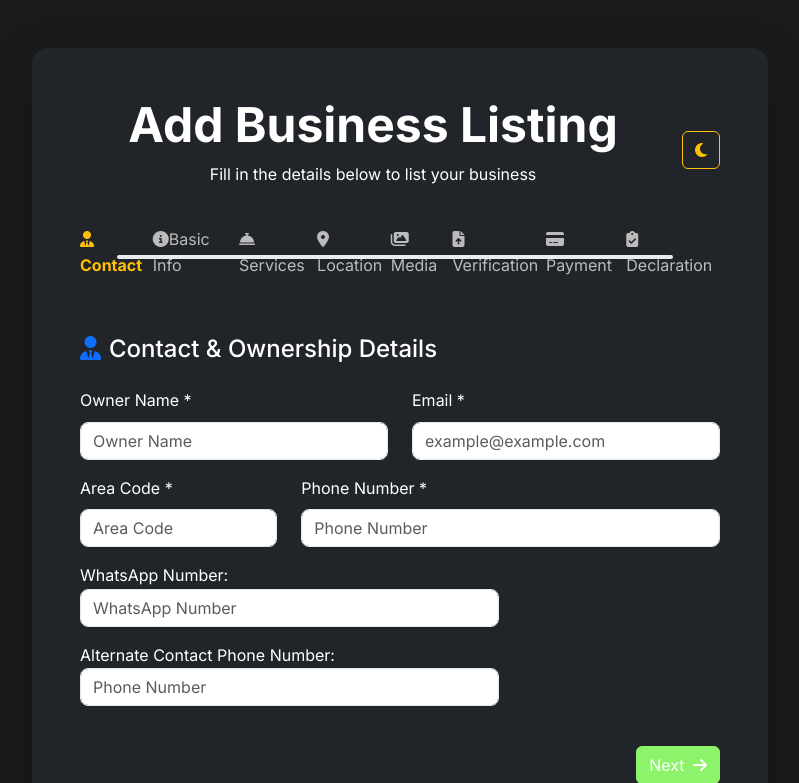
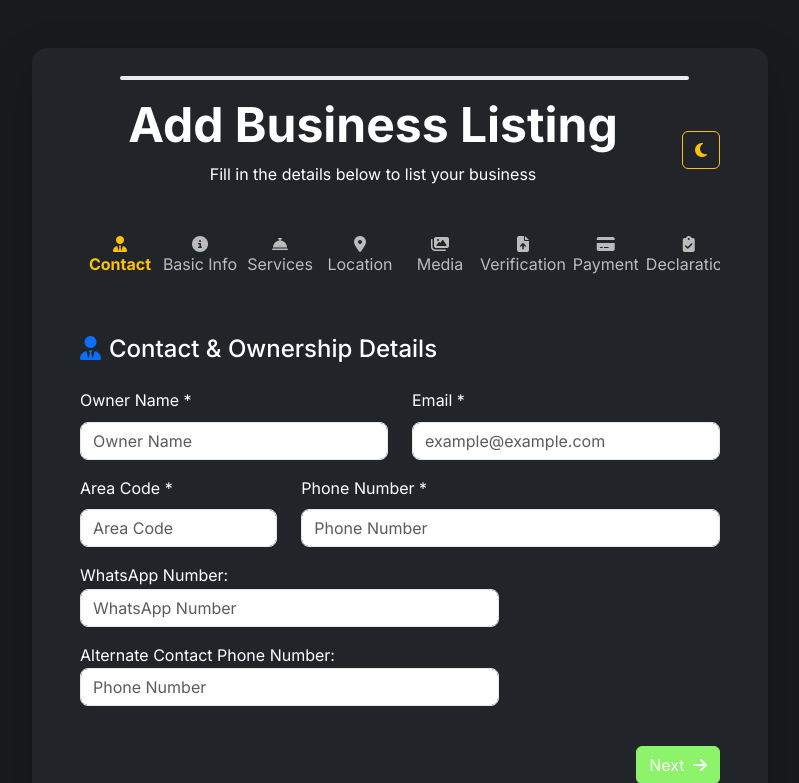
Before and after one commit to gangeshwar01/business_portal, a Django app: page /business/add/ in a window 1280 px wide. Shown: the part 91-874 px from the top of the page, without its empty margins (240-1039 px from the left). Run offline with Django 5.2, Linux system fonts and the light colour scheme; the visitor is signed in with stand-in values (Sample User, id 1).

Commit message:
scrollbar

```diff
--- a/templates/business_listings/business_form.html
+++ b/templates/business_listings/business_form.html
@@ -16,19 +16,18 @@
                         <button id="themeToggle" class="btn btn-outline-primary ms-3" type="button" title="Toggle Theme"><i class="fas fa-adjust"></i></button>
                     </div>
                     <!-- Animated Progress Bar with Icons and Traveling Bar -->
-                    <div class="mb-5 position-relative" style="height: 60px;">
-                        <div class="progressbar-wrapper position-relative" style="overflow-x: auto; -webkit-overflow-scrolling: touch; scrollbar-width: none; -ms-overflow-style: none;">
-                            <ul class="progressbar d-flex justify-content-between list-unstyled mb-0" style="counter-reset: step; min-width: 600px;">
-                                <li class="progress-step" data-step="1"><i class="fas fa-user-tie"></i><span>Contact</span></li>
-                                <li class="progress-step" data-step="2"><i class="fas fa-info-circle"></i><span>Basic Info</span></li>
-                                <li class="progress-step" data-step="3"><i class="fas fa-concierge-bell"></i><span>Services</span></li>
-                                <li class="progress-step" data-step="4"><i class="fas fa-map-marker-alt"></i><span>Location</span></li>
-                                <li class="progress-step" data-step="5"><i class="fas fa-images"></i><span>Media</span></li>
-                                <li class="progress-step" data-step="6"><i class="fas fa-file-upload"></i><span>Verification</span></li>
-                                <li class="progress-step" data-step="7"><i class="fas fa-credit-card"></i><span>Payment</span></li>
-                                <li class="progress-step" data-step="8"><i class="fas fa-clipboard-check"></i><span>Declaration</span></li>
+                    <div class="mb-5" style="height: 60px;">
+                        <div class="progressbar-wrapper" style="overflow-x: auto; -webkit-overflow-scrolling: touch; height: 60px;">
+                            <ul class="progressbar d-flex list-unstyled mb-0" style="counter-reset: step; min-width: 700px; width: max-content; display: flex; align-items: center; height: 60px;">
+                                <li class="progress-step d-flex flex-column align-items-center justify-content-center" style="min-width: 80px;"><i class="fas fa-user-tie"></i><span>Contact</span></li>
+                                <li class="progress-step d-flex flex-column align-items-center justify-content-center" style="min-width: 80px;"><i class="fas fa-info-circle"></i><span>Basic Info</span></li>
+                                <li class="progress-step d-flex flex-column align-items-center justify-content-center" style="min-width: 80px;"><i class="fas fa-concierge-bell"></i><span>Services</span></li>
+                                <li class="progress-step d-flex flex-column align-items-center justify-content-center" style="min-width: 80px;"><i class="fas fa-map-marker-alt"></i><span>Location</span></li>
+                                <li class="progress-step d-flex flex-column align-items-center justify-content-center" style="min-width: 80px;"><i class="fas fa-images"></i><span>Media</span></li>
+                                <li class="progress-step d-flex flex-column align-items-center justify-content-center" style="min-width: 80px;"><i class="fas fa-file-upload"></i><span>Verification</span></li>
+                                <li class="progress-step d-flex flex-column align-items-center justify-content-center" style="min-width: 80px;"><i class="fas fa-credit-card"></i><span>Payment</span></li>
+                                <li class="progress-step d-flex flex-column align-items-center justify-content-center" style="min-width: 80px;"><i class="fas fa-clipboard-check"></i><span>Declaration</span></li>
                             </ul>
-                            <div class="progressbar-scroll-cue"></div>
                         </div>
                         <div id="progressBarTrack" class="progressbar-track position-absolute" style="height: 4px; top: 28px; left: 0; background: #e9ecef; border-radius: 2px; z-index: 0;"></div>
                         <div id="progressBarFill" class="progressbar-fill position-absolute" style="height: 4px; top: 28px; left: 0; background: #0d6efd; border-radius: 2px; z-index: 1; width: 0;"></div>
@@ -800,30 +799,31 @@ body.dark-mode .subtitle-text, .card.bg-dark .subtitle-text {
 .progressbar-wrapper {
   overflow-x: auto;
   -webkit-overflow-scrolling: touch;
-  scrollbar-width: none;
-  -ms-overflow-style: none;
-  position: relative;
+  height: 60px;
 }
 .progressbar-wrapper::-webkit-scrollbar {
   display: none;
 }
-.progressbar-scroll-cue {
-  display: none;
+.progressbar {
+  display: flex;
+  min-width: 700px;
+  width: max-content;
+  align-items: center;
+  height: 60px;
+}
+.progress-step {
+  display: flex;
+  flex-direction: column;
+  align-items: center;
+  justify-content: center;
+  min-width: 80px;
 }
 @media (max-width: 767.98px) {
-  .progressbar { min-width: 600px; width: max-content; }
-  .progress-step { min-width: 80px; display: inline-block; }
-  .progressbar-scroll-cue {
-    display: block;
-    position: absolute;
-    top: 0; right: 0; height: 100%; width: 32px;
-    pointer-events: none;
-    background: linear-gradient(to left, #181a1b 80%, rgba(24,26,27,0));
-    z-index: 2;
-  }
+  .progressbar { min-width: 700px; width: max-content; }
+  .progress-step { min-width: 80px; }
 }
 @media (max-width: 575.98px) {
-  .progressbar { min-width: 600px; width: max-content; }
+  .progressbar { min-width: 700px; width: max-content; }
   .progress-step { min-width: 60px; }
 }
 </style>
```
